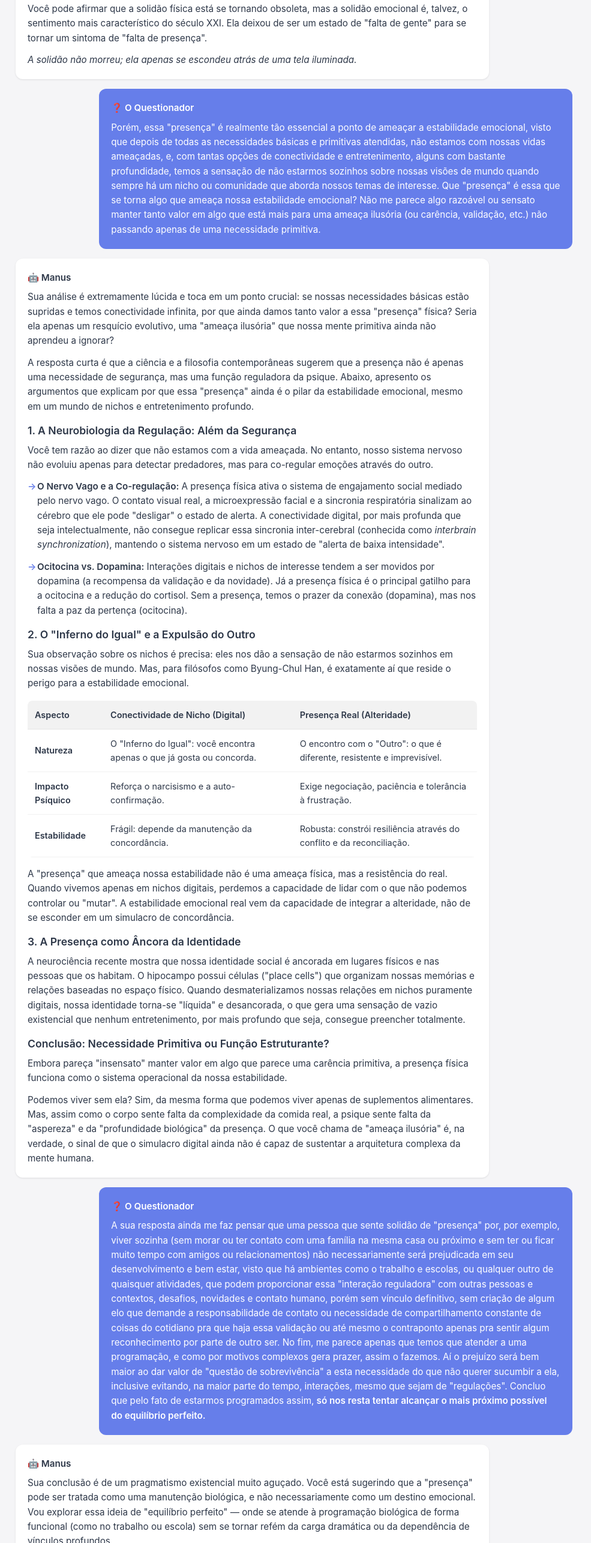
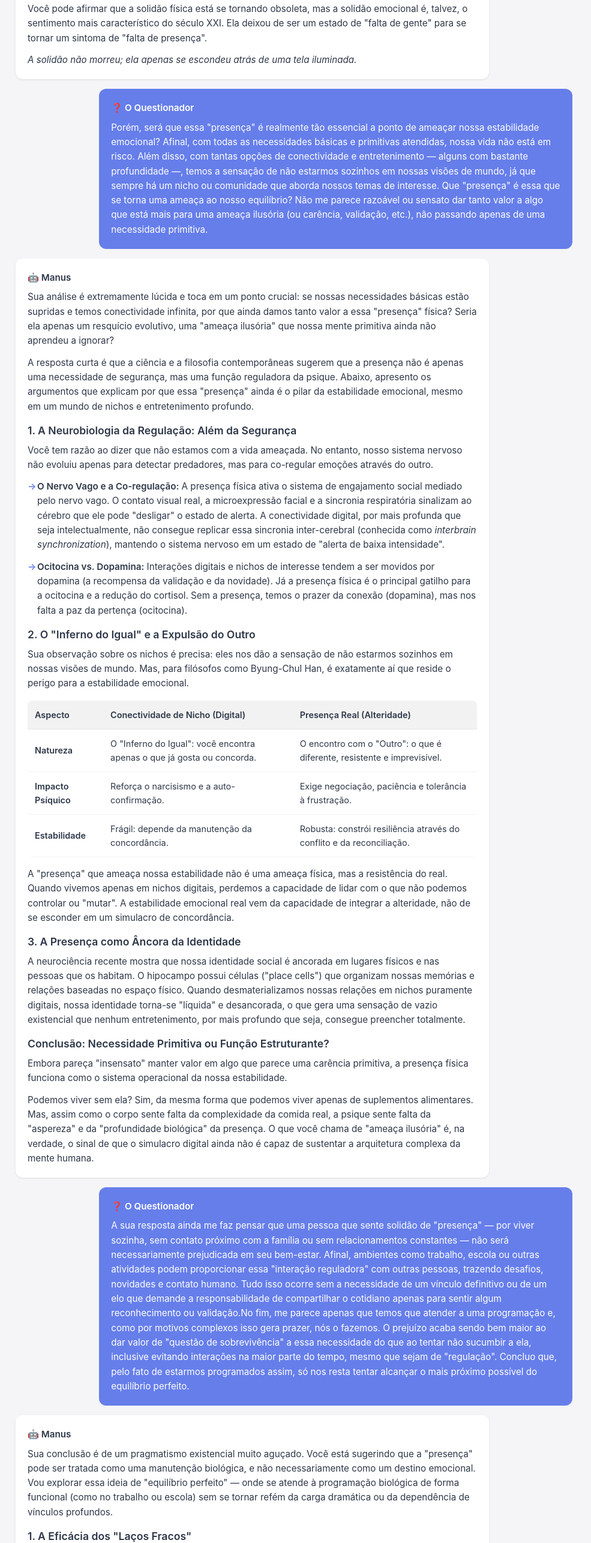
Before and after one commit to brucardosocoder/equilibrio-perfeito, a plain HTML site: page index.html in a window 1280 px wide. Shown: the part 1769-4341 px from the top of the page at 60% size, without its empty margins (150-1135 px from the left). Drawn offline with Linux system fonts and the light colour scheme.

Commit message:
Revise text for clarity and coherence

```diff
--- a/index.html
+++ b/index.html
@@ -101,7 +101,7 @@
                     <div class="message-bubble questionador">
                         <div class="message-label">❓ O Questionador</div>
                         <div class="message-content">
-                            <p>Porém, essa "presença" é realmente tão essencial a ponto de ameaçar a estabilidade emocional, visto que depois de todas as necessidades básicas e primitivas atendidas, não estamos com nossas vidas ameaçadas, e, com tantas opções de conectividade e entretenimento, alguns com bastante profundidade, temos a sensação de não estarmos sozinhos sobre nossas visões de mundo quando sempre há um nicho ou comunidade que aborda nossos temas de interesse. Que "presença" é essa que se torna algo que ameaça nossa estabilidade emocional? Não me parece algo razoável ou sensato manter tanto valor em algo que está mais para uma ameaça ilusória (ou carência, validação, etc.) não passando apenas de uma necessidade primitiva.</p>
+                            <p>Porém, será que essa "presença" é realmente tão essencial a ponto de ameaçar nossa estabilidade emocional? Afinal, com todas as necessidades básicas e primitivas atendidas, nossa vida não está em risco. Além disso, com tantas opções de conectividade e entretenimento — alguns com bastante profundidade —, temos a sensação de não estarmos sozinhos em nossas visões de mundo, já que sempre há um nicho ou comunidade que aborda nossos temas de interesse. Que "presença" é essa que se torna uma ameaça ao nosso equilíbrio? Não me parece razoável ou sensato dar tanto valor a algo que está mais para uma ameaça ilusória (ou carência, validação, etc.), não passando apenas de uma necessidade primitiva.</p>
                         </div>
                     </div>
                 </div>
@@ -175,7 +175,7 @@
                     <div class="message-bubble questionador">
                         <div class="message-label">❓ O Questionador</div>
                         <div class="message-content">
-                            <p>A sua resposta ainda me faz pensar que uma pessoa que sente solidão de "presença" por, por exemplo, viver sozinha (sem morar ou ter contato com uma família na mesma casa ou próximo e sem ter ou ficar muito tempo com amigos ou relacionamentos) não necessariamente será prejudicada em seu desenvolvimento e bem estar, visto que há ambientes como o trabalho e escolas, ou qualquer outro de quaisquer atividades, que podem proporcionar essa "interação reguladora" com outras pessoas e contextos, desafios, novidades e contato humano, porém sem vínculo definitivo, sem criação de algum elo que demande a responsabilidade de contato ou necessidade de compartilhamento constante de coisas do cotidiano pra que haja essa validação ou até mesmo o contraponto apenas pra sentir algum reconhecimento por parte de outro ser. No fim, me parece apenas que temos que atender a uma programação, e como por motivos complexos gera prazer, assim o fazemos. Aí o prejuízo será bem maior ao dar valor de "questão de sobrevivência" a esta necessidade do que não querer sucumbir a ela, inclusive evitando, na maior parte do tempo, interações, mesmo que sejam de "regulações". Concluo que pelo fato de estarmos programados assim, <strong>só nos resta tentar alcançar o mais próximo possível do equilíbrio perfeito.</strong></p>
+                            <p>A sua resposta ainda me faz pensar que uma pessoa que sente solidão de "presença" — por viver sozinha, sem contato próximo com a família ou sem relacionamentos constantes — não será necessariamente prejudicada em seu bem-estar. Afinal, ambientes como trabalho, escola ou outras atividades podem proporcionar essa "interação reguladora" com outras pessoas, trazendo desafios, novidades e contato humano. Tudo isso ocorre sem a necessidade de um vínculo definitivo ou de um elo que demande a responsabilidade de compartilhar o cotidiano apenas para sentir algum reconhecimento ou validação.No fim, me parece apenas que temos que atender a uma programação e, como por motivos complexos isso gera prazer, nós o fazemos. O prejuízo acaba sendo bem maior ao dar valor de "questão de sobrevivência" a essa necessidade do que ao tentar não sucumbir a ela, inclusive evitando interações na maior parte do tempo, mesmo que sejam de "regulação". Concluo que, pelo fato de estarmos programados assim, só nos resta tentar alcançar o mais próximo possível do equilíbrio perfeito.</strong></p>
                         </div>
                     </div>
                 </div>
```
